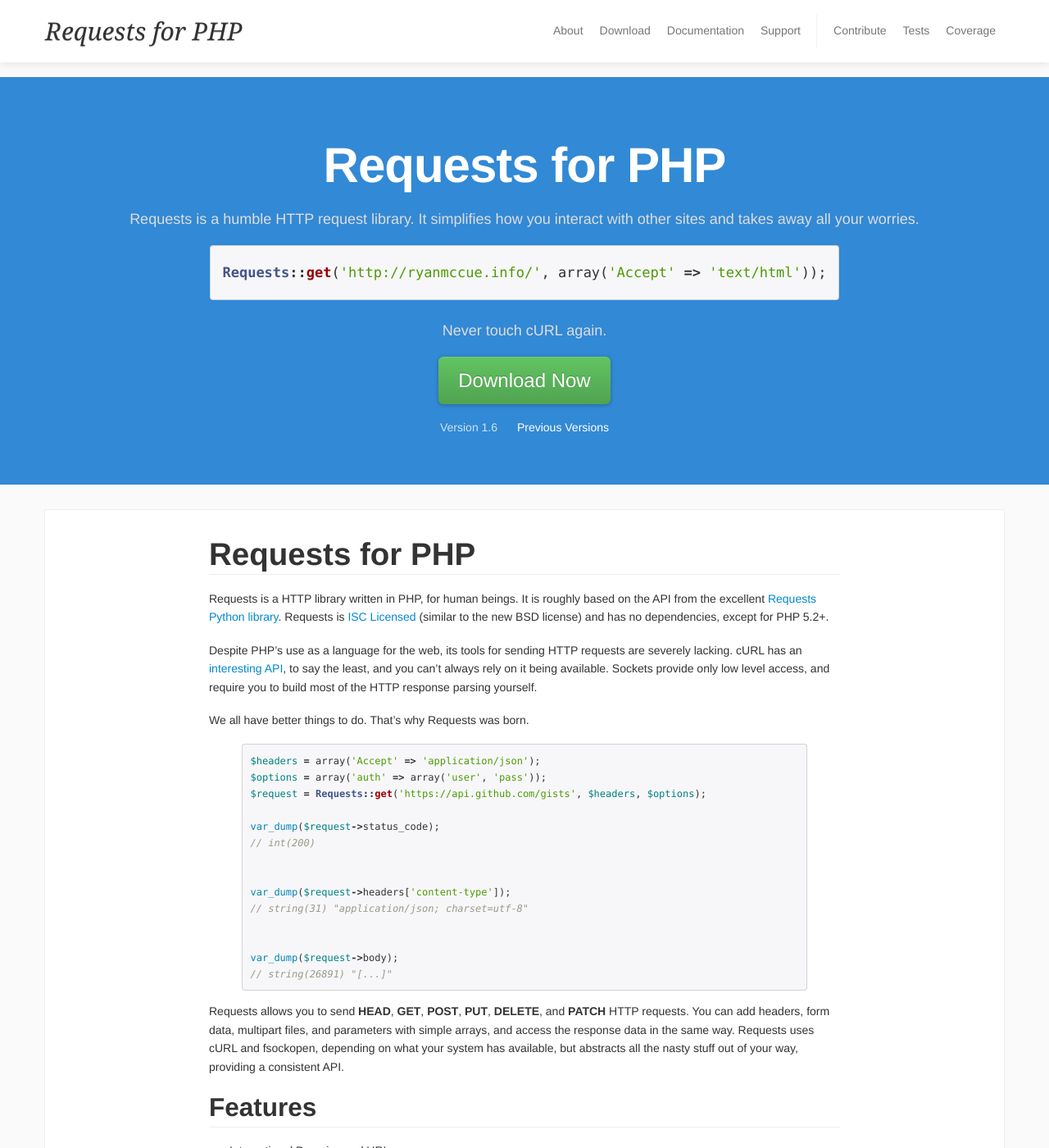
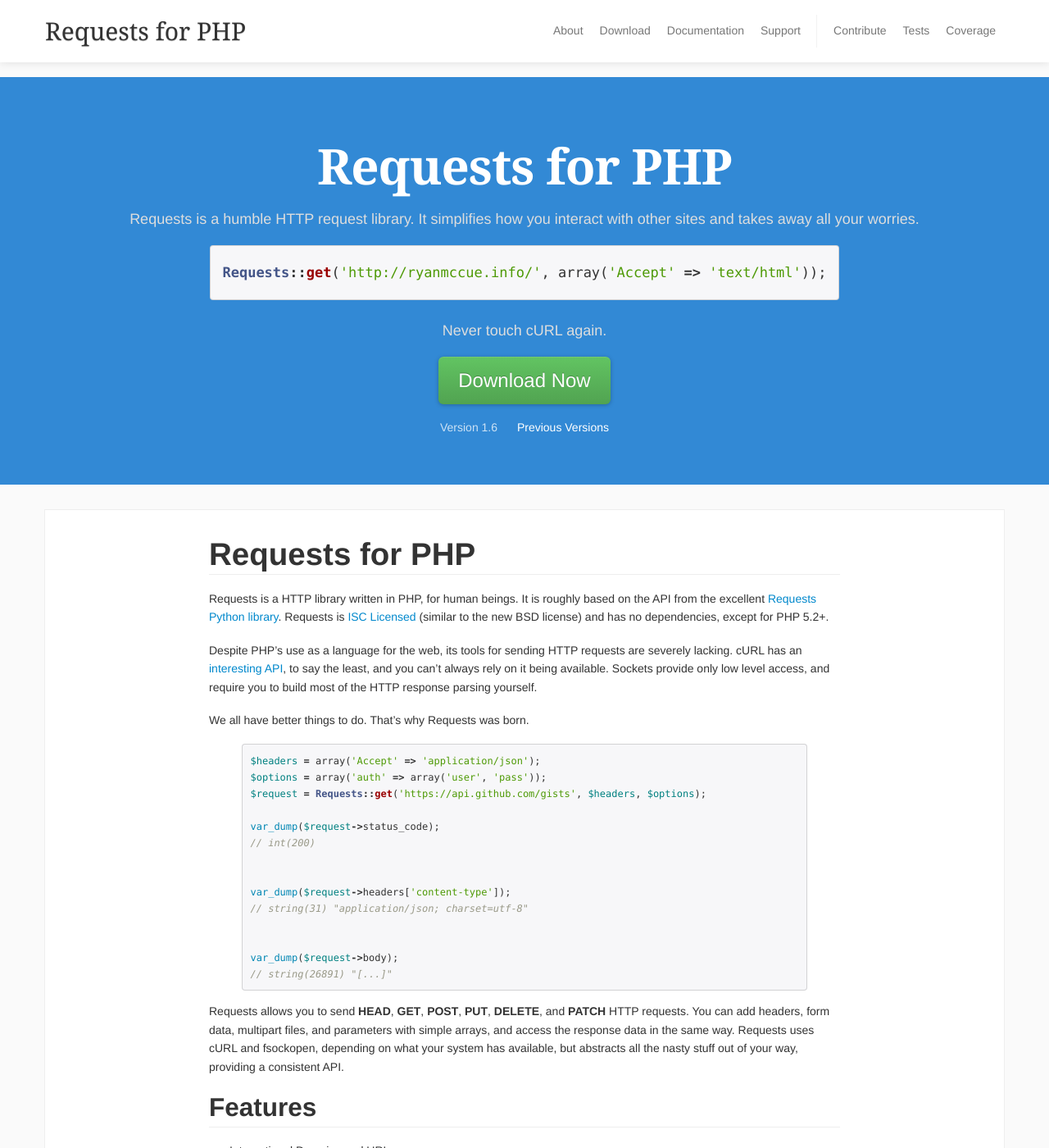
Before and after one commit to WordPress/Requests, a Jekyll site: the page built from index.md, in a window 1280 px wide and 1400 px high. Shown: the whole window at 82% size. Built offline with Jekyll 4.4.1, drawn with Linux system fonts in a browser that asks for light colours; nearby versions of some CDN libraries; Markdown is read by kramdown in place of the engine named in the settings.

Commit message:
Unify title styles

```diff
--- a/assets/css/requests.css
+++ b/assets/css/requests.css
@@ -12,7 +12,6 @@
 	}
 	.navbar .brand {
 		font-family: 'goudy old style', 'minion pro', 'bell mt', Georgia, 'Hiragino Mincho Pro';
-		font-style: italic;
 		font-size: 30px;
 		color: #333;
 		text-shadow: 0 1px 0 rgba(0, 0, 0, 0.25);
@@ -50,6 +49,7 @@
 	text-align: center;
 }
 	#masthead h1 {
+		font-family: 'goudy old style', 'minion pro', 'bell mt', Georgia, 'Hiragino Mincho Pro';
 		font-size: 60px;
 		line-height: 1;
 		letter-spacing: -1px;
```
